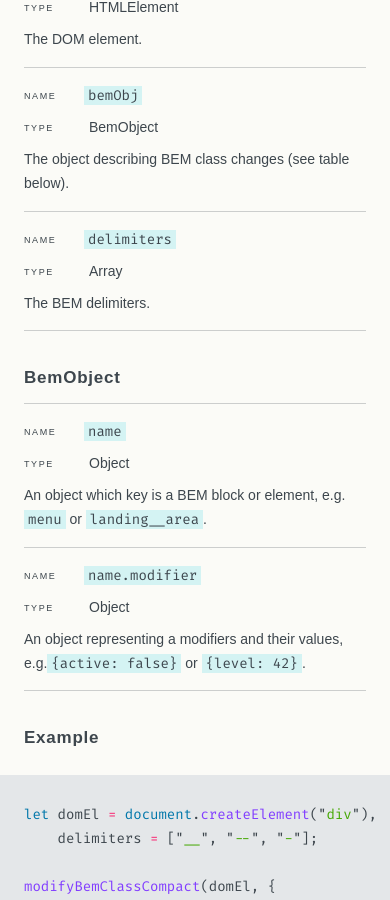
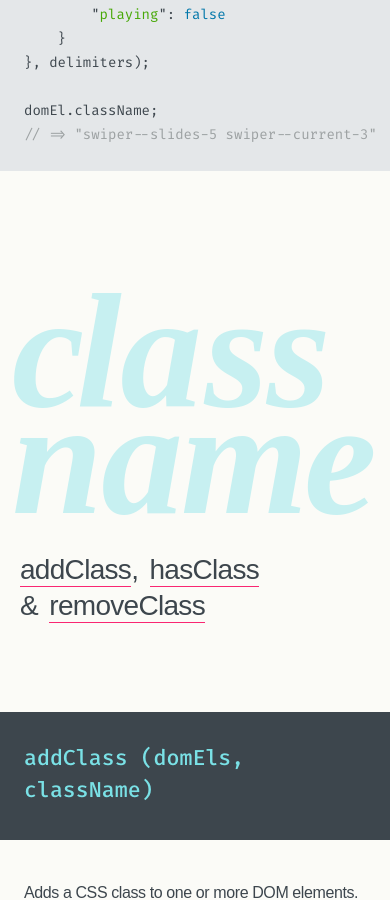
Before and after one commit to leofavre/canivete, a Jekyll site: the page built from docs/index.md, in a window 390 px wide and 900 px high, scrolled down 10396 px. Built offline with Jekyll 4.4.1, drawn with Linux system fonts in a browser that asks for light colours; nearby versions of some CDN libraries; some web fonts are replaced.

Commit message:
css for titles

```diff
--- a/docs/_sass/_content.scss
+++ b/docs/_sass/_content.scss
@@ -12,7 +12,7 @@
 
 	}
 
-	h2 {
+	.content__main h2 {
 		position: relative;
 		left: ($grid * -3);
 		margin: ($grid * 10) 0 0;
@@ -30,10 +30,63 @@
 		display: flex;
 		flex-flow: row wrap;
 		align-items: center;
-		height: 100vh;
+		height: 96vh;
 
 		overflow-wrap: break-word;
 		word-wrap: break-word;
+
+		&#about {
+			margin-bottom: -1.5rem;
+		}
+
+		&#bem {
+			@media #{$content-almost-touches-margins} { left: -6.25vw; }
+		}
+
+		&#classname {
+			width: 65rem;
+			@media #{$smaller-than-desktop} { width: 57rem; }
+			@media #{$smaller-than-landscape-tablet} { width: 48rem; }
+			@media #{$content-almost-touches-margins} { width: 96vw; }
+		}
+
+		&#collection {
+			width: 58rem;
+			@media #{$smaller-than-desktop} { width: 51rem; }
+			@media #{$smaller-than-landscape-tablet} { width: 46rem; }
+			@media #{$content-almost-touches-margins} { width: 96vw; }
+		}
+
+		&#dom {
+			@media #{$content-almost-touches-margins} { width: 104vw; left: -6.25vw; }
+		}
+
+		&#geometry {
+			width: 50rem;
+			@media #{$smaller-than-desktop} { width: 44rem; left: 0; }
+			@media #{$content-almost-touches-margins} { width: 94vw; }
+		}
+
+		&#promise {
+			width: 50rem;
+			@media #{$smaller-than-desktop} { width: 44rem; left: 0.75rem; }
+			@media #{$content-almost-touches-margins} { width: 90vw; left: 1.5625vw; }
+		}
+
+		&#random {
+			@media #{$content-almost-touches-margins} { width: 104vw; }
+		}
+
+		&#sort {
+			@media #{$content-almost-touches-margins} { left: -4.6875vw; }
+		}
+
+		&#time {
+			width: 45rem;
+			@media #{$smaller-than-desktop} { width: 40rem; }
+			@media #{$smaller-than-landscape-tablet} { width: 37rem; }
+			@media #{$content-almost-touches-margins} { width: 76vw; }
+		}
 
 		@media #{$smaller-than-desktop} {
 			left: ($grid * -2);
@@ -41,19 +94,50 @@
 			line-height: 13.5rem;
 			width: 54rem;
 		}
+
+		@media #{$smaller-than-landscape-tablet} {
+			margin-top: ($grid * 6);
+			padding-top: ($grid * 4);
+			width: 48rem;
+			height: auto;
+
+			font-size: 18.75rem;
+			line-height: 0.65;
+		}
+
+		@media #{$content-almost-touches-margins} {
+			font-size: 42vw;
+			width: 100vw;
+			left: -3.125vw;
+		}
+
+		@media #{$smaller-than-portrait-tablet} {
+			margin-top: 0;
+			color: $content-h2-small-color;
+		}
 	}
 
-	h2 > * {
+	.content__main h2 > * {
 		position: relative;
 		top: -0.05em;
 		margin: auto 0;
 		min-width: 0;
 	}
 
-	h2 + blockquote {
+	.content__main h2 + blockquote {
 		position: relative;
-		top: -35vh;
-		margin-bottom: 0;
+		margin-top: -33vh;
+		margin-bottom: calc(33vh + #{$grid * 4});
+
+		@media #{$smaller-than-landscape-tablet} {
+			margin-top: ($grid * -4);
+			margin-bottom: ($grid * 8);
+		}
+
+		@media #{$smaller-than-portrait-tablet} {
+			margin-top: 0;
+			margin-bottom: 0;
+		}
 	}
 
 	h3 {
@@ -66,7 +150,7 @@
 		color: $content-h3-color;
 
 		@media #{$smaller-than-portrait-tablet} {
-			margin-top: $grid * 5;
+			margin-top: $grid * 4;
 			margin-left: $grid * -1;
 			margin-right: $grid * -1;
 			margin-bottom: $grid * 1.25;
@@ -481,15 +565,12 @@
 }
 
 .content__inner {
-	$content-left-padding: ($grid * 3);
-	$content-right-padding: ($grid * 2);
-
 	margin-left: calc(#{$nav-width} + (0.25 * (100vw - #{$nav-width + $full-content-width + $content-left-padding + $content-right-padding})));
 	margin-bottom: 50vh;
 	padding: 0 $content-right-padding 0 $content-left-padding;
 	max-width: $full-content-width;
 
-	@media only screen and (max-width: #{$nav-width + $full-content-width + $content-left-padding + $content-right-padding}) {
+	@media #{$content-touches-menu} {
 		margin-left: $nav-width;
 	}
 
@@ -547,14 +628,37 @@
 	}
 
 	h2 {
+		position: relative;
 		display: block;
 		height: auto;
 		left: -2.25rem;
-		margin-top: $grid * 4;
+		margin: ($grid * 4) 0 0;
 		padding: 0;
+		color: $intro-h2-color;
+		font-family: "Acropolis A", "Acropolis B", cursive;
+		font-style: italic;
+		font-weight: 800;
 		font-size: 12rem;
-		color: $intro-h2-color;
-		line-height: 12rem;
+		line-height: 1;
+		text-transform: lowercase;
+
+		@media #{$smaller-than-desktop} {
+			font-size: 9rem;
+			left: -1rem;
+		}
+
+		@media #{$content-almost-touches-margins} {
+			font-size: 17.56vw;
+			left: -1vw;
+		}
+
+		@media #{$smaller-than-portrait-tablet} {
+			color: $intro-h2-small-color;
+		}
+
+		&#about {
+			margin-bottom: ($grid * -1);
+		}
 	}
 
 	h2 > * {
@@ -569,6 +673,7 @@
 		padding-top: ($grid * 1) + 0.625rem;
 		word-spacing: normal;
 		background: none;
+		font-weight: 300;
 		color: $intro-h3-color;
 
 		a {
@@ -603,8 +708,8 @@
 		border: 1px solid $button-color;
 		color: $button-color;
 		font-family: "Acropolis A", "Acropolis B", cursive;
-		font-weight: bold;
 		font-style: italic;
+		font-weight: 800;
 		text-transform: lowercase;
 		font-size: 1.75rem;
 		line-height: 1.5rem;
--- a/docs/_sass/_layout.scss
+++ b/docs/_sass/_layout.scss
@@ -1,6 +1,10 @@
 .layout {
 
 	// single column
+
+	.content {
+		overflow: hidden;
+	}
 
 	@media #{$smaller-than-landscape-tablet} {
 		.content {
@@ -11,6 +15,7 @@
 
 	// two columns
 
+	/*
 	@media #{$bigger-than-landscape-tablet} {
 		height: 100%;
 
@@ -29,4 +34,5 @@
 			overflow-y: auto;
 		}
 	}
+	*/
 }
--- a/docs/_sass/_variables.scss
+++ b/docs/_sass/_variables.scss
@@ -1,6 +1,9 @@
 $grid: 1.5rem;
 $full-content-width: 42rem;
 $nav-width: 14.5rem;
+
+$content-left-padding: ($grid * 3);
+$content-right-padding: ($grid * 2);
 
 
 // breakpoints
@@ -9,6 +12,8 @@ $bigger-than-desktop: "only screen and (min-width: 1400px)";
 $smaller-than-desktop: "only screen and (max-width: 1100px)";
 $bigger-than-landscape-tablet: "only screen and (min-width: 1024px)";
 $smaller-than-landscape-tablet: "only screen and (max-width: 1023px)";
+$content-touches-menu: "only screen and (max-width: #{$nav-width + $full-content-width + $content-left-padding + $content-right-padding})";
+$content-almost-touches-margins: "only screen and (max-width: 820px)";
 $smaller-than-portrait-tablet: "only screen and (max-width: 700px)";
 $smaller-than-landscape-phone: "only screen and (max-width: 550px)";
 $portrait-phone: "only screen and (max-width: 400px)";
@@ -22,12 +27,14 @@ $text-color: #3d464d;
 $logo-color: #f92672;
 
 $intro-h2-color: #d4f3f3;
+$intro-h2-small-color: mix(#7ae1e6, $intro-h2-color, 15%);
 $intro-h3-color: $text-color;
 
 $button-color: $logo-color;
-$button-bg-color: $intro-h2-color;
+$button-bg-color: #d4f3f3;
 
-$content-h2-color: $intro-h2-color;
+$content-h2-color: #d4f3f3;
+$content-h2-small-color: mix(#7ae1e6, $content-h2-color, 15%);
 $content-h3-color: #7ae1e6;
 $content-h3-bg-color: $text-color;
 
--- a/docs/css/kern.css
+++ b/docs/css/kern.css
@@ -2,7 +2,6 @@
 
 #about {
 	-letter-kern: 0.01em -0.01em -0.02em 0em 0;
-	margin-bottom: -1.5rem;
 }
 
 /* usage */
@@ -21,26 +20,12 @@
 
 #classname {
 	-letter-kern: -0.05em -0.01em 0.015em -0.01em 0.015em -0.01em -0.015em -0.025em 0;
-	width: 65rem;
-}
-
-@media only screen and (max-width: 1100px) {
-	#classname {
-		width: 57rem;
-	}
 }
 
 /* collection */
 
 #collection {
 	-letter-kern: -0.04em -0.04em 0 -0.03em -0.035em -0.035em 0.035em -0.035em -0.02em 0;
-	width: 58rem;
-}
-
-@media only screen and (max-width: 1100px) {
-	#collection {
-		width: 51rem;
-	}
 }
 
 /* dom */
@@ -59,13 +44,6 @@
 
 #geometry {
 	-letter-kern: -0.015em -0.035em -0.02em -0.025em -0.03em 0.035em 0 0;
-	width: 50rem;
-}
-
-@media only screen and (max-width: 1100px) {
-	#geometry {
-		width: 44rem;
-	}
 }
 
 #geometry .char4 {
@@ -80,13 +58,6 @@
 
 #promise {
 	-letter-kern: 0 -0.03em -0.02em -0.02em 0.01em -0.015em 0;
-	width: 50rem;
-}
-
-@media only screen and (max-width: 1100px) {
-	#promise {
-		width: 44rem;
-	}
 }
 
 #promise .char4 {
@@ -125,11 +96,4 @@
 
 #time {
 	-letter-kern: 0.04em -0.02em -0.025em 0;
-	width: 45rem;
 }
-
-@media only screen and (max-width: 1100px) {
-	#time {
-		width: 40rem;
-	}
-}
--- a/docs/js/index.js
+++ b/docs/js/index.js
@@ -1018,7 +1018,7 @@ var chapterAnchors = $(".content").find("h2, h3 > a").get().filter(function (dom
 });
 
 function getScrollTarget() {
-	return isSingleColumnLayout() ? getScrollingElement() : $(".content");
+	return isSingleColumnLayout() ? getScrollingElement() : $(".content").get(0);
 }
 
 function getCurrentlyReadableChapter() {
@@ -1047,19 +1047,28 @@ function getScrollingElement() {
 }
 
 function isSingleColumnLayout() {
-	return $window.width() < 1024;
+	return true;
+	// return $window.width() < 1024;
 }
 
 function isAboveTheFold(domEl) {
 	return domEl.getBoundingClientRect().top < $window.height() * 0.35;
 }
 
-function ignoreScrollNavigationEvents(domEl) {
-	$(domEl).off("scroll");
+function ignoreScrollNavigationEvents() {
+	for (var _len = arguments.length, domEls = Array(_len), _key = 0; _key < _len; _key++) {
+		domEls[_key] = arguments[_key];
+	}
+
+	$(domEls).off("scroll");
 }
 
-function listenForScrollNavigationEvents(domEl) {
-	$(domEl).on("scroll", throttle(markNav, 100)).on("scroll", debounce(markBrowser, 350));
+function listenForScrollNavigationEvents() {
+	for (var _len2 = arguments.length, domEls = Array(_len2), _key2 = 0; _key2 < _len2; _key2++) {
+		domEls[_key2] = arguments[_key2];
+	}
+
+	$(domEls).on("scroll", throttle(markNav, 100)).on("scroll", debounce(markBrowser, 350));
 }
 
 function updateScrollAnchorEvents() {
@@ -1078,15 +1087,14 @@ function removeNonBreakingSpacesFromTds() {
 }
 
 function updateScrollBehaviour() {
-	ignoreScrollNavigationEvents(getScrollTarget());
-	ignoreScrollNavigationEvents(window);
-
-	listenForScrollNavigationEvents(getScrollTarget());
-	listenForScrollNavigationEvents(window);
+	ignoreScrollNavigationEvents(getScrollTarget(), window);
+	listenForScrollNavigationEvents(getScrollTarget(), window);
 }
 
 function scrollToChapter(evt) {
-	var $scrollTarget = getScrollTarget(),
+	console.log("scroll to chapter");
+
+	var $scrollTarget = $(getScrollTarget()),
 	    chapter = getChapterByHash(getHash(evt.target));
 
 	if (chapter) {
@@ -1108,8 +1116,8 @@ function markNav() {
 function markBrowser() {
 	var hash = "#" + getHash(getCurrentlyReadableChapter());
 
-	if (document.location.hash !== hash) {
-		history.pushState(null, null, hash);
+	if (document.location.hash !== hash && history.replaceState) {
+		history.replaceState(null, null, hash);
 	}
 }
 
```
Also changed, not shown: docs/index.js (+14 -14 lines), 1 other file.
